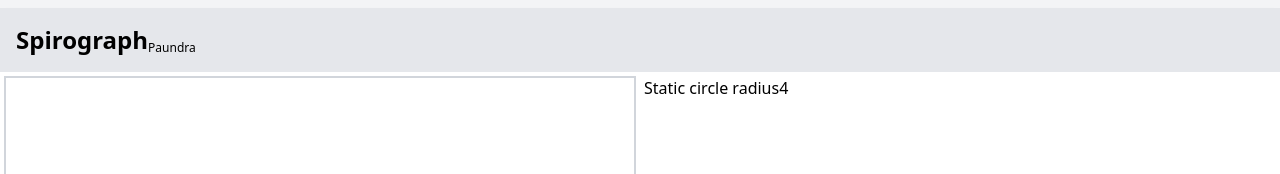
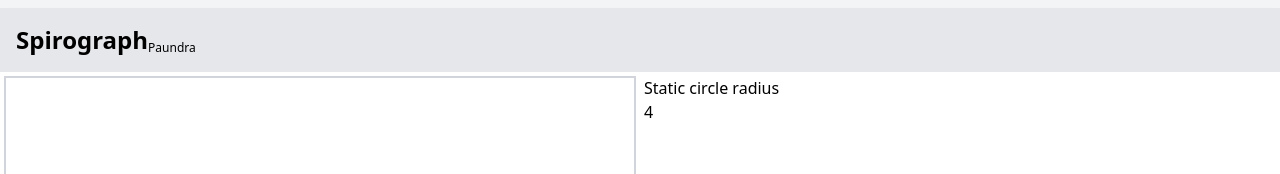
Before and after one commit to ngurahbas/spiro, a React app: page / in a window 1280 px wide. Shown: the top 174 px of the page. Built offline with nearby package versions, Linux system fonts and the light colour scheme.

Commit message:
tsx and css for mainform

```diff
--- a/src/css/index.css
+++ b/src/css/index.css
@@ -1,3 +1,4 @@
+@import "./mainform.css";
 @tailwind base;
 @tailwind components;
 @tailwind utilities;
--- /dev/null
+++ b/src/css/mainform.css
@@ -0,0 +1,3 @@
+.input-row {
+    @apply w-full;
+}
--- a/src/tsx/app.tsx
+++ /dev/null
@@ -1,14 +0,0 @@
-import * as React from "react"
-
-export interface MainFormProps {
-    staticCircleRadius: number;
-}
-
-export const MainForm = (props: MainFormProps) => {
-    return (
-        <form action="">
-            <label htmlFor="staticCircleRadius">Static circle radius</label>
-            <input name="staticCircleRadius" type="text" value={props.staticCircleRadius} />
-        </form>
-    );
-};
--- a/src/tsx/index.tsx
+++ b/src/tsx/index.tsx
@@ -1,7 +1,7 @@
 import * as React from "react";
 import * as ReactDOM from "react-dom";
 
-import { MainForm } from "./app";
+import { MainForm } from "./mainform";
 
 ReactDOM.render(
     <MainForm staticCircleRadius={4} />,
--- /dev/null
+++ b/src/tsx/mainform.tsx
@@ -0,0 +1,20 @@
+import * as React from "react"
+
+export interface MainFormProps {
+    staticCircleRadius: number;
+}
+
+export const MainForm = (props: MainFormProps) => {
+    return (
+        <form action="">
+            <div className="input-row">
+                <div className="input-label">
+                    <label htmlFor="staticCircleRadius">Static circle radius</label>
+                </div>
+                <div className="input-value">
+                    <input name="staticCircleRadius" type="text" value={props.staticCircleRadius} />
+                </div>
+            </div>
+        </form>
+    );
+};
```
